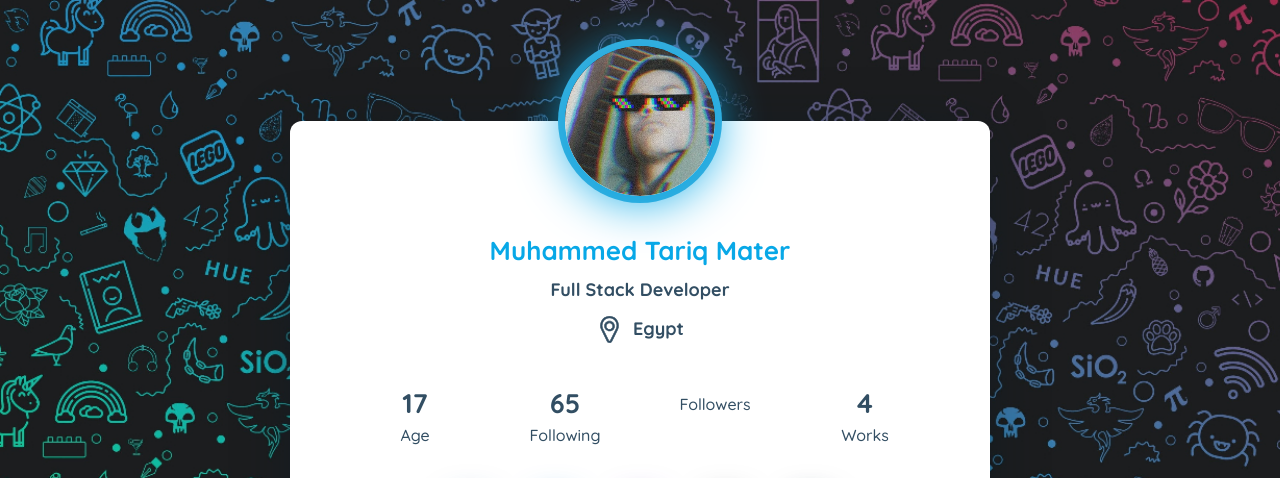
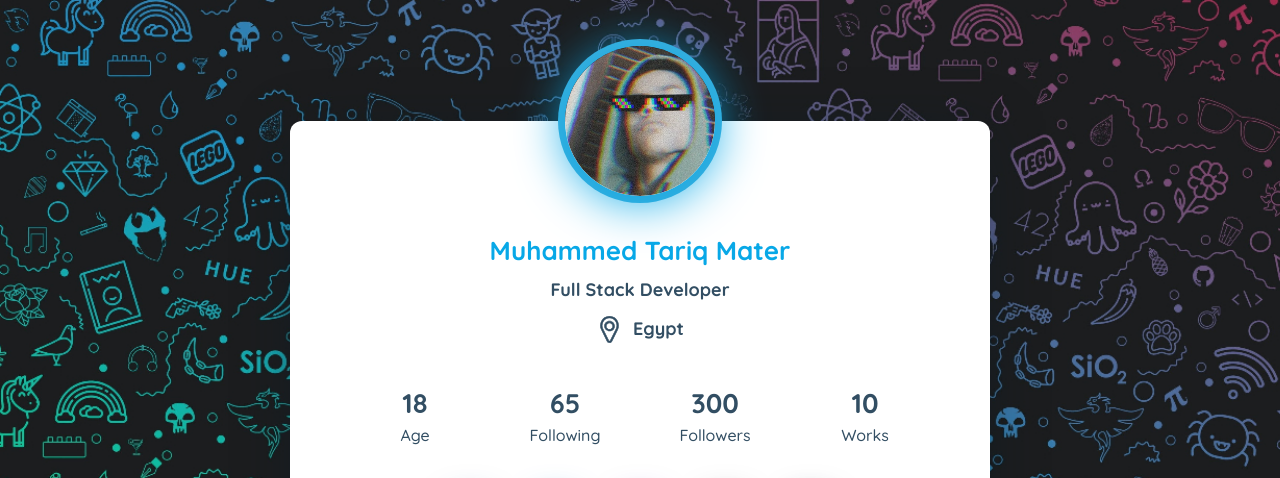
Before and after one commit to Micro0x00/Profile-Card-For-social-media, a plain HTML site: page index.html in a window 1280 px wide. Shown: the top 478 px of the page. Drawn offline with nearby package versions, Linux system fonts and the light colour scheme.

Commit message:
Update index.html

```diff
--- a/index.html
+++ b/index.html
@@ -31,7 +31,7 @@
 
       <div class="profile-card-inf">
         <div class="profile-card-inf__item">
-          <div class="profile-card-inf__title">17</div>
+          <div class="profile-card-inf__title">18</div>
           <div class="profile-card-inf__txt">Age</div>
         </div>
 
@@ -41,12 +41,12 @@
         </div>
 
         <div class="profile-card-inf__item">
-          <div class="profile-card-inf__title" id="twitflw"></div>
+          <div class="profile-card-inf__title" id="twitflw">300</div>
           <div class="profile-card-inf__txt" >Followers</div>
         </div>
 
         <div class="profile-card-inf__item">
-          <div class="profile-card-inf__title">4</div>
+          <div class="profile-card-inf__title">10</div>
           <div class="profile-card-inf__txt">Works</div>
         </div>
       </div>
```
